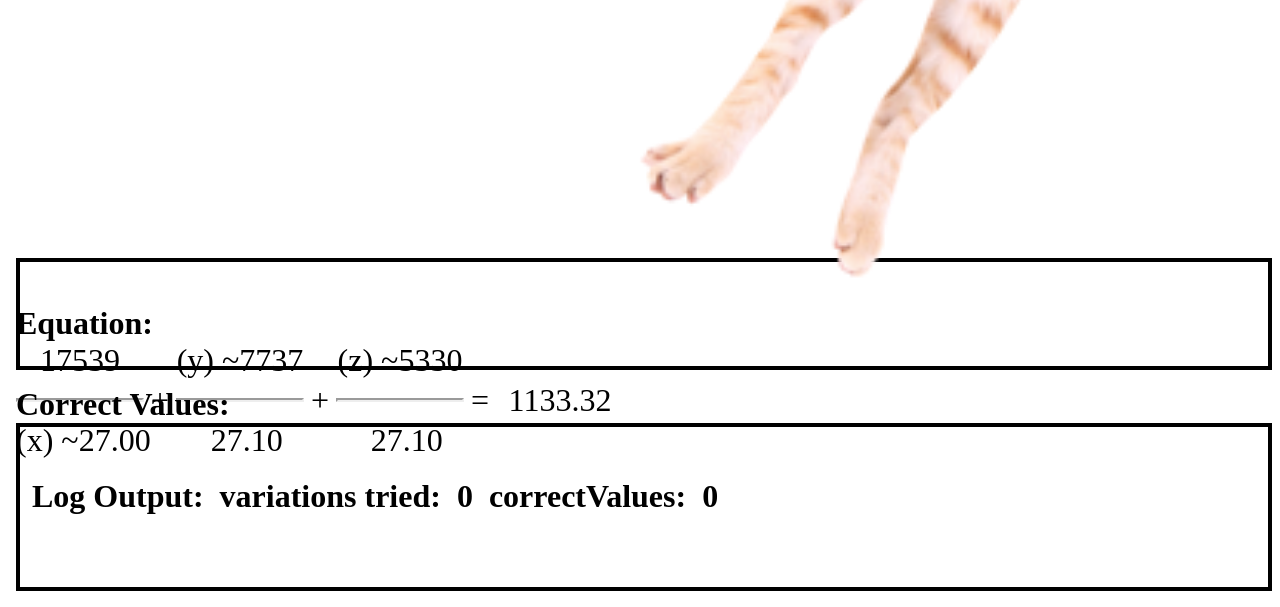
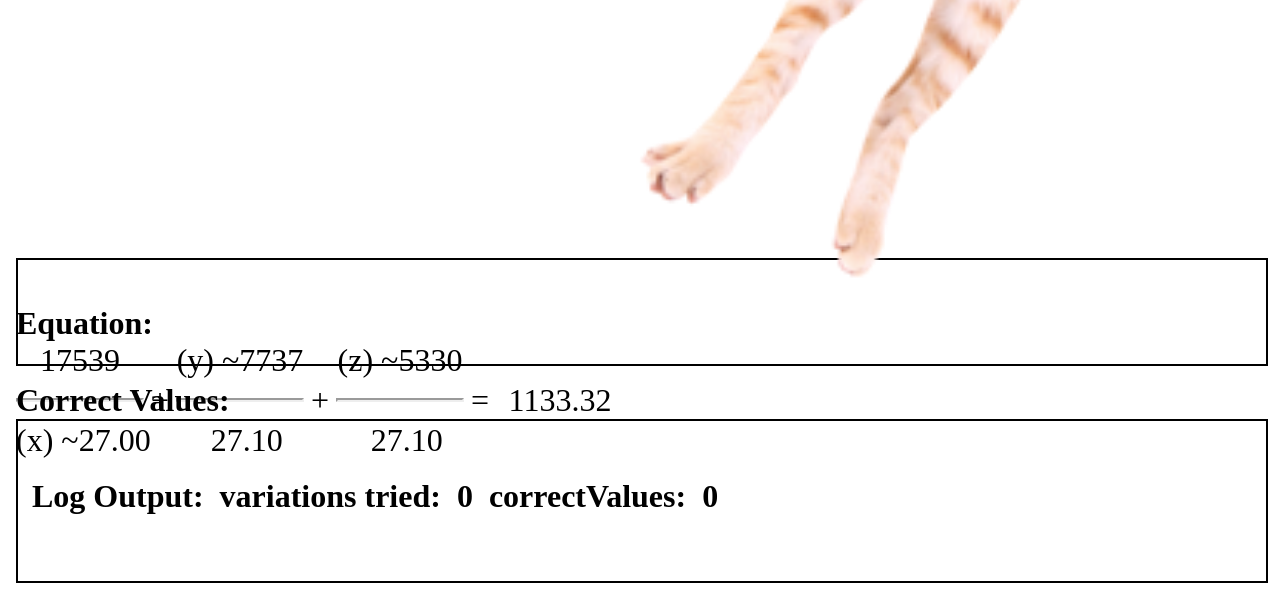
Before and after one commit to lukaprelic/MumAccounting, a Flask app: page / in a window 1280 px wide; the page is wider, and only the part inside the window is pictured. Shown: the part 910-1517 px from the top of that part. After the commit the page ends 1493 px from the top of that part, so only its background shows below. Run offline with Flask 2, Linux system fonts and the light colour scheme; parts of the project's set-up code (start-up, migrations or seed data) failed here and were passed over.

Commit message:
css changes

```diff
--- a/static/css/style.css
+++ b/static/css/style.css
@@ -28,10 +28,14 @@
     width:100%;
     display:flex;
 }
+.row:hover{
+  background-color:rgba(33,33,33,.2);
+  box-shadow: 0 0 11px rgba(33,33,33,.2);
+}
 #resulttext{
     width:100%;
     height: 6.5vh;
-    border: 2px solid black;
+    border: 1px solid black;
     max-width: 90vw;
     display:flex;
     overflow-y: scroll;
@@ -39,7 +43,7 @@
 #correctValues{
     width:100%;
     height: 10vh;
-    border: 2px solid black;
+    border: 1px solid black;
     max-width: 90vw;
     overflow-y: scroll;
 }
```
